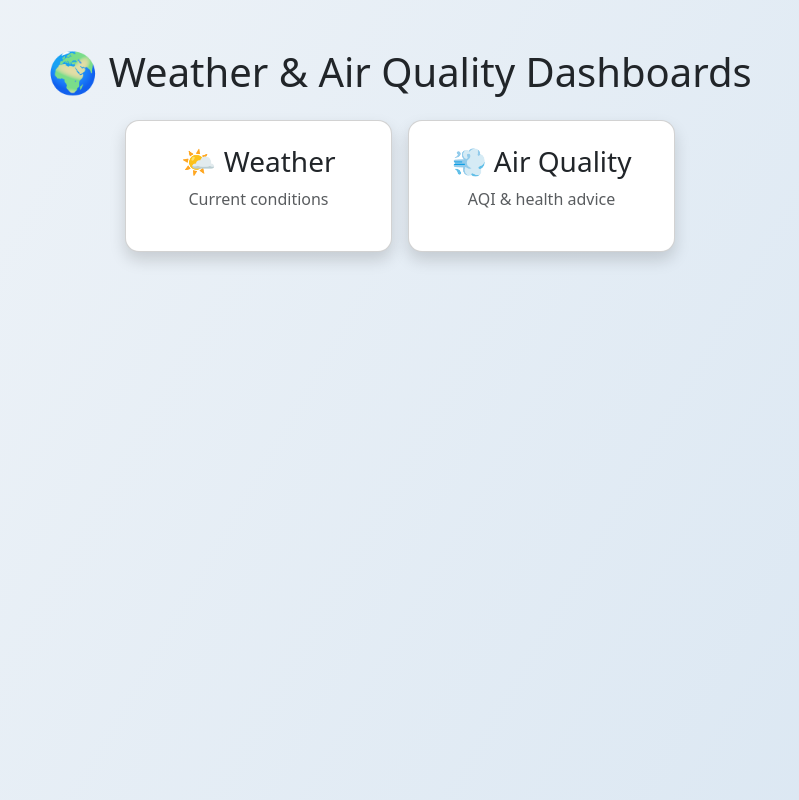
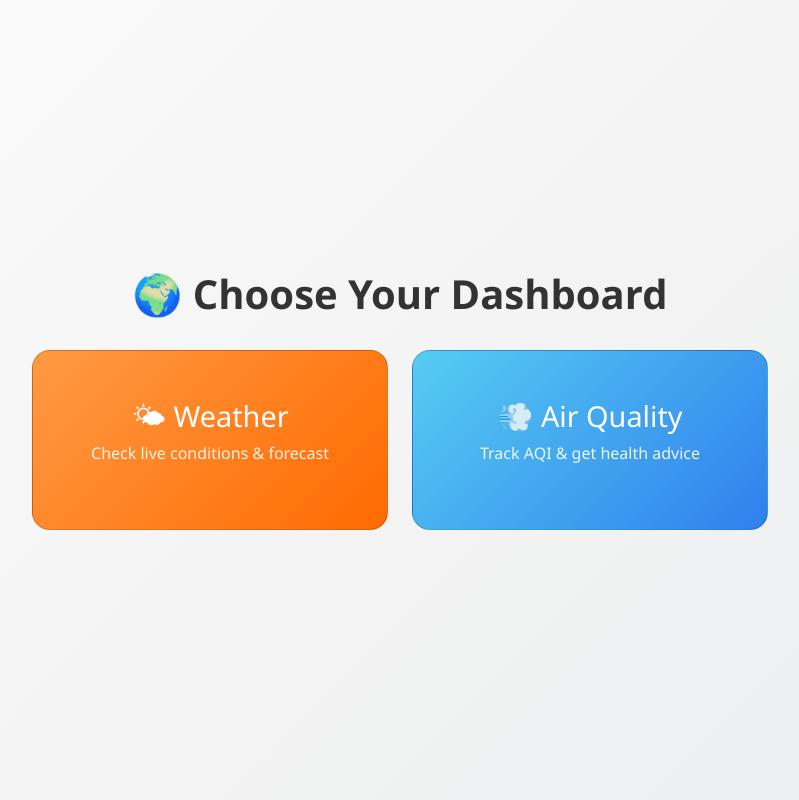
Before and after one commit to Deepika20011212/Weather-app-flask-GitOps, a Flask app: page / in a window 1280 px wide. Shown: the whole page, without its empty margins (240-1039 px from the left). Run offline with Flask 3, Linux system fonts and the light colour scheme.

Commit message:
templates updated

```diff
--- a/frontend/templates/home.html
+++ b/frontend/templates/home.html
@@ -1,32 +1,77 @@
 <!doctype html>
-<html>
+<html lang="en">
 <head>
   <meta charset="utf-8">
   <title>Dashboard Selector</title>
   <link href="https://cdn.jsdelivr.net/npm/bootstrap@5.3.3/dist/css/bootstrap.min.css" rel="stylesheet">
   <style>
-    body { background: linear-gradient(120deg,#f0f4f8,#d9e6f2); min-height:100vh; }
-    .card { border-radius:14px; transition: transform .18s; }
-    .card:hover{ transform: translateY(-6px); }
+    body {
+      background: linear-gradient(135deg, #fdfbfb, #ebedee);
+      min-height: 100vh;
+      display: flex;
+      justify-content: center;
+      align-items: center;
+      font-family: 'Segoe UI', sans-serif;
+    }
+    .dashboard-container {
+      text-align: center;
+    }
+    h1 {
+      color: #333;
+      font-weight: 700;
+      margin-bottom: 2rem;
+    }
+    .card {
+      border-radius: 18px;
+      padding: 2rem;
+      color: #fff;
+      transition: all 0.3s ease-in-out;
+      height: 180px;
+      display: flex;
+      flex-direction: column;
+      justify-content: center;
+    }
+    .card:hover {
+      transform: translateY(-8px) scale(1.05);
+      box-shadow: 0 12px 28px rgba(0,0,0,0.2);
+    }
+    .card h3 {
+      font-size: 1.8rem;
+      margin-bottom: 0.5rem;
+    }
+    .card p {
+      font-size: 1rem;
+      opacity: 0.9;
+    }
+    /* Specific cards */
+    .weather-card {
+      background: linear-gradient(135deg, #ff9a44, #ff6a00); /* warm orange tones */
+    }
+    .air-card {
+      background: linear-gradient(135deg, #56ccf2, #2f80ed); /* cool blue tones */
+    }
+    a {
+      text-decoration: none;
+    }
   </style>
 </head>
 <body>
-<div class="container py-5 text-center">
-  <h1 class="mb-4">🌍 Weather & Air Quality Dashboards</h1>
-  <div class="row justify-content-center g-3">
-    <div class="col-md-3">
-      <a href="/weather" class="text-decoration-none">
-        <div class="card p-4 shadow bg-white">
+  <div class="container dashboard-container">
+    <h1>🌍 Choose Your Dashboard</h1>
+    <div class="row justify-content-center g-4">
+      <div class="col-md-4">
+        <a href="/weather">
+          <div class="card weather-card">
             <h3>🌤 Weather</h3>
-          <p class="text-muted">Current conditions</p>
+            <p>Check live conditions & forecast</p>
           </div>
         </a>
       </div>
-    <div class="col-md-3">
-      <a href="/air" class="text-decoration-none">
-        <div class="card p-4 shadow bg-white">
+      <div class="col-md-4">
+        <a href="/air">
+          <div class="card air-card">
             <h3>💨 Air Quality</h3>
-          <p class="text-muted">AQI & health advice</p>
+            <p>Track AQI & get health advice</p>
           </div>
         </a>
       </div>
```
Also changed, not shown: frontend/templates/air.html (+47 -13 lines), frontend/templates/weather.html (+83 -20 lines). Lines whose indentation alone changed are shown as unchanged.
